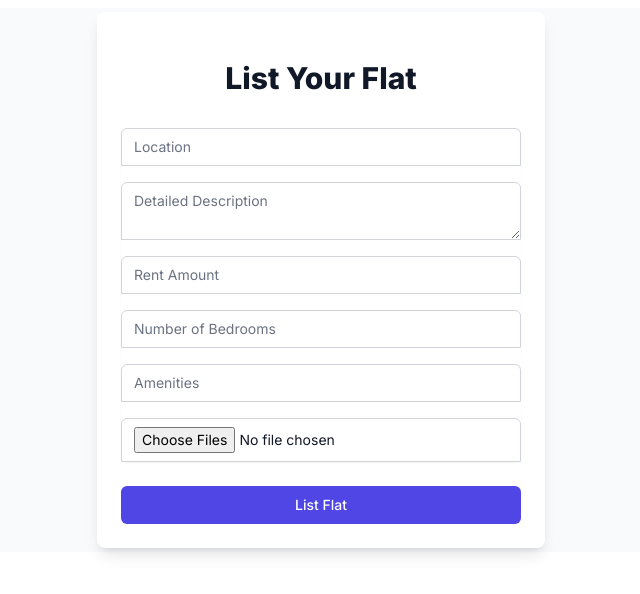
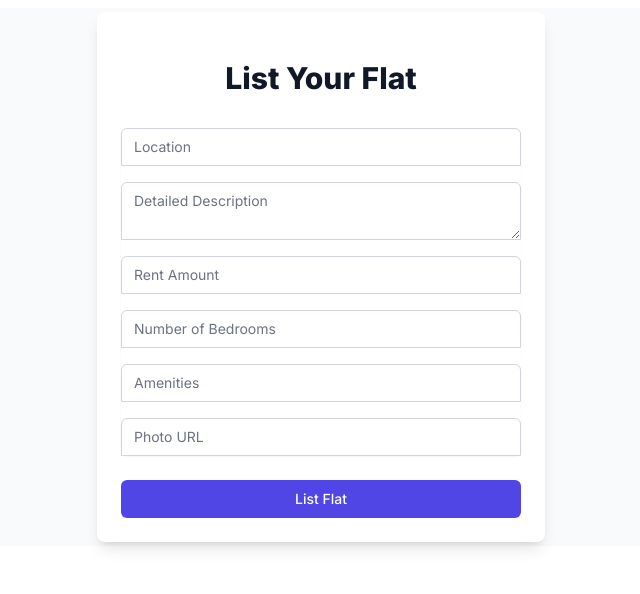
Before and after one commit to MehediMubin/flat-share-client, a Next.js app: page /post-flat in a window 1280 px wide. Shown: the top 594 px of the page, without its empty margins (319-959 px from the left). Built offline with nearby package versions, Linux system fonts and the light colour scheme; sample sign-in values are in the browser's storage.

Commit message:
minor modification on post-flat page

```diff
--- a/src/app/post-flat/page.tsx
+++ b/src/app/post-flat/page.tsx
@@ -79,18 +79,19 @@ const page = () => {
                      />
                   </div>
                   <div>
-                     <label htmlFor="photos" className="sr-only">
-                        Upload Photos
+                     <label htmlFor="photo-url" className="sr-only">
+                        Photo URL
                      </label>
                      <input
-                        id="photos"
-                        name="photos"
-                        type="file"
+                        id="photo-url"
+                        name="photo-url"
+                        type="text"
                         required
                         className="appearance-none rounded-none relative block w-full px-3 py-2 border border-gray-300 placeholder-gray-500 text-gray-900 rounded-t-md focus:outline-none focus:ring-indigo-500 focus:border-indigo-500 focus:z-10 sm:text-sm"
-                        multiple
+                        placeholder="Photo URL"
                      />
                   </div>
+
                </div>
 
                <div>
```
